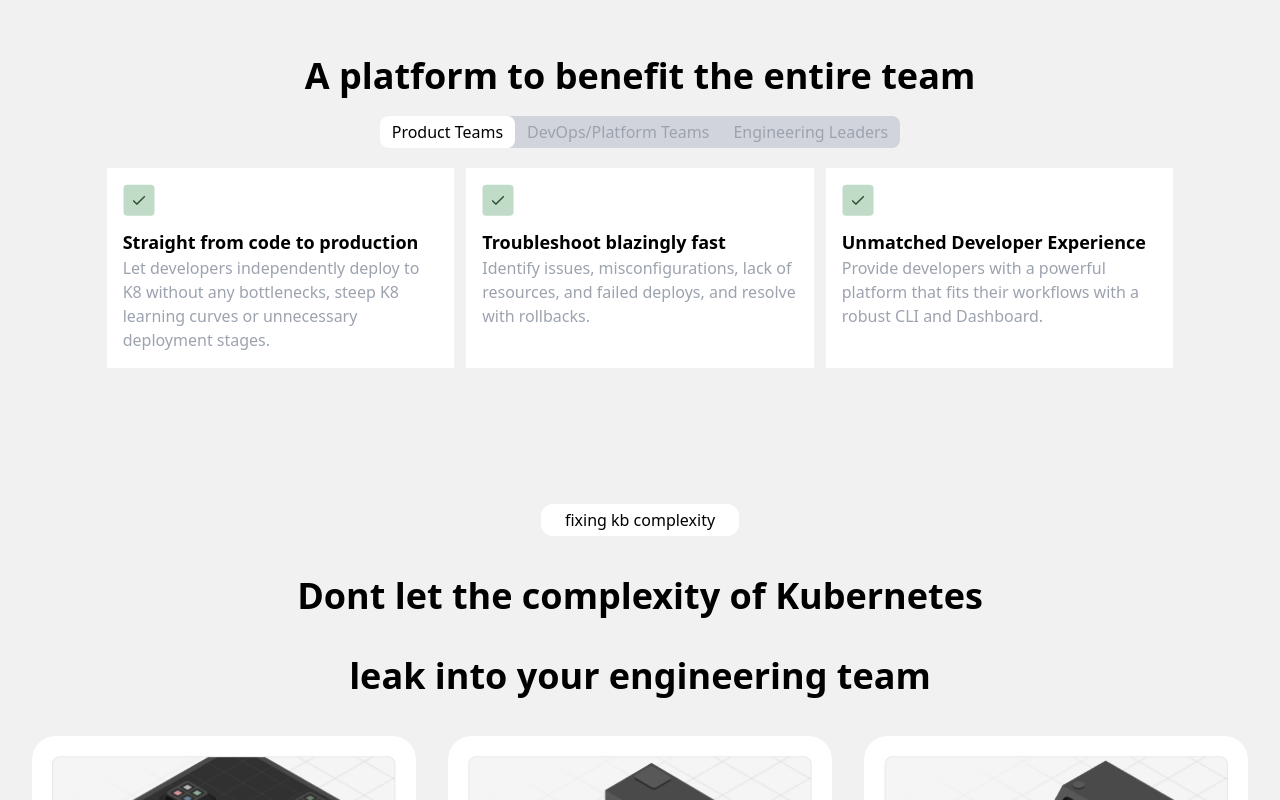
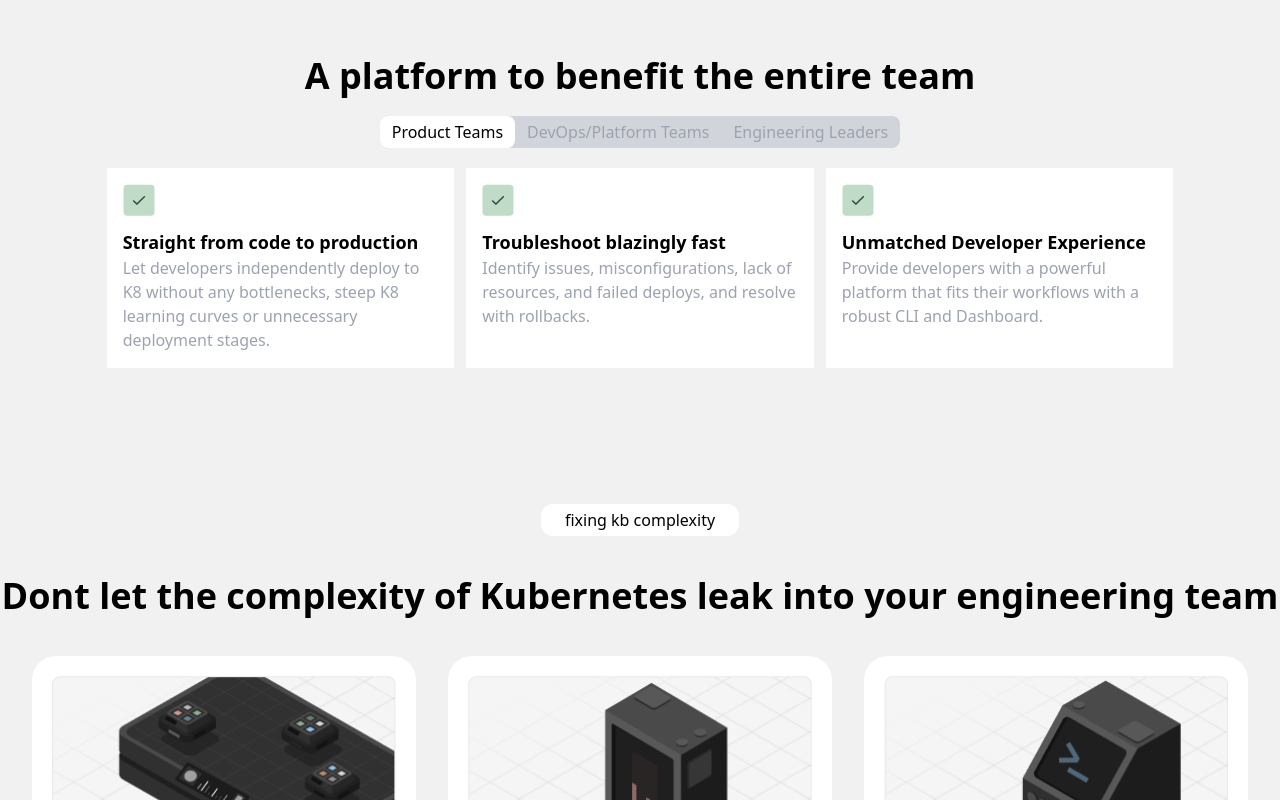
Before and after one commit to Yeremi74/learning-vite, a React (Vite) app: page / in a window 1280 px wide. Shown: the top 800 px of the page. Built offline with nearby package versions, Linux system fonts and the light colour scheme.

Commit message:
Intento de mejoras en título

```diff
--- a/src/components/Cards.jsx
+++ b/src/components/Cards.jsx
@@ -6,12 +6,8 @@
         fixing kb complexity
       </span>
       <p className= 'text-4xl font-bold text-center mb-0'>
-        Dont let the complexity of Kubernetes
+      Dont let the complexity of Kubernetes leak into your engineering team
       </p>
-      <p className= 'text-4xl font-bold text-center mt-0'>
-        leak into your engineering team
-      </p>
-      {/* Acá quise poner el título en dos líneas, se me ocurrió hacer dos párrafos, pero luego quise que queden más cerca las dos líneas y mucho no logré, seguramente haya una mejor manera... La gripe me tiene mal pero quería hacerlo e ir dándole forma. Esto borralo jajaja!*/}
 
       <div className='flex justify-center gap-8'>
         <div className= 'flex flex-col gap-8 p-5 bg-white rounded-3xl w-96'>
```
